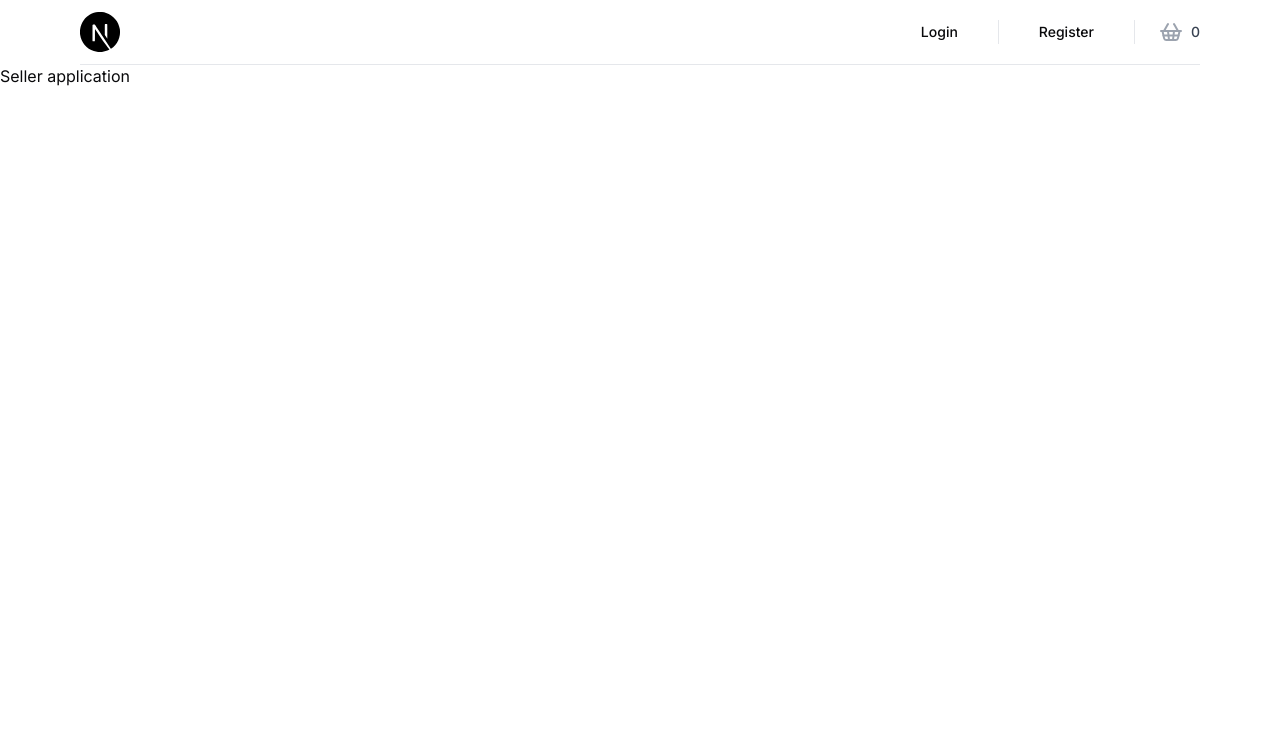
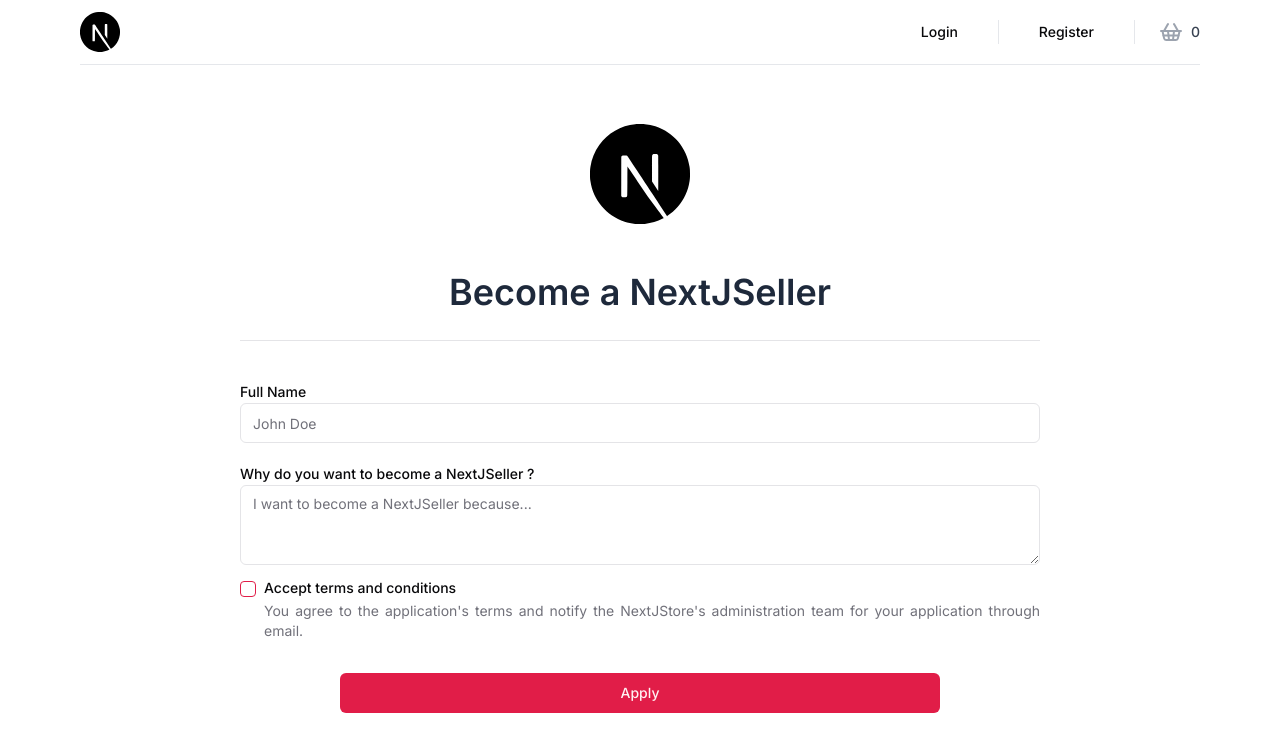
Before and after one commit to christosgkoutzis/NextJStore, a Next.js app: page /1/become-a-seller in a window 1280 px wide. Shown: the top 752 px of the page. Built offline with nearby package versions, Linux system fonts and the light colour scheme; no server answers.

Commit message:
Added functionality for /become-a-seller dynamic route (notifies admin through NextJStore email)

```diff
--- a/src/app/[username]/become-a-seller/page.tsx
+++ b/src/app/[username]/become-a-seller/page.tsx
@@ -1,8 +1,111 @@
 'use client'
 
+import { useState, useEffect } from 'react'
+import { Button } from '@/components/ui/button'
+import { Checkbox } from '@/components/ui/checkbox'
+import { Input } from '@/components/ui/input'
+import { Label } from '@/components/ui/label'
+import { Textarea } from '@/components/ui/textarea'
+import { Icons } from '@/components/icons'
+import { usePathname, useRouter } from 'next/navigation'
+import SuccessAlert from '@/components/SuccessAlert'
+import ErrorAlert from '@/components/ErrorAlert'
+import { sellerApplication } from '@/lib/mailer/sellerApplication'
+
 const Page = () => {
-  return(
-    <p>Seller application</p>
+  const router = useRouter();
+  const [formSubmitted, setFormSubmitted] = useState(Boolean);
+  const [name, setName] = useState(String);
+  const [description, setDescription] = useState(String);
+  const [termsAccepted, setTermsAccepted] = useState(Boolean);
+  const [hasErrors, sethasErrors] = useState('');
+   // Gets dynamic pathname from hook (/[username]/my-products)
+   const pathname = usePathname();
+   // Extract the username part of the path by spliting the pathname string to an array of strings using the "/" character as a dividing point
+   const username = pathname.split('/')[1];
+
+  const handleSubmit = async (event: { preventDefault: () => void }) => {
+    event.preventDefault()
+    setFormSubmitted(true);
+    try {
+      // Sends email to nextjstore@gmail.com with the application
+      const submitResult = await sellerApplication(name, username, description);
+      if ("error" in submitResult){
+        sethasErrors(submitResult.error)
+      }
+      else{
+        sethasErrors('');
+      }
+    } catch (error) {
+      console.error('Error submitting product:', error);
+      sethasErrors('Unexpected error while submitting the product');
+      return {error};
+    }
+  }
+
+  useEffect(() => {
+    // Reset formSubmitted to false after 2.5 seconds if hasErrors log isn't empty
+    if (formSubmitted && hasErrors !== '') {
+      const timer = setTimeout(() => {
+        setFormSubmitted(false);
+      }, 2500);
+      return () => clearTimeout(timer);
+    }
+    else if (formSubmitted && hasErrors === '') {
+      const timer = setTimeout(() => { router.push('/')}, 4000);
+      return () => {
+        clearTimeout(timer)
+       }
+    }
+  }, [formSubmitted, hasErrors]);
+
+  return (
+    <>
+      <div className="container relative flex pt-12 flex-col items-center justify-center lg:px-0">
+        <div className="mx-auto flex w-full flex-col justify-center space-y-6 sm:w-[800px]">
+          {(formSubmitted) ? (( hasErrors == '') ? <SuccessAlert successMessage='Application submitted successfully. It will soon be checked by our administration team.' /> : <ErrorAlert errorMessage={hasErrors} />)  : null}
+          <div className="flex flex-col py-3">
+            <div className='justify-center flex'>
+              <Icons.site_logo className='h-[100px] w-[100px]'/>
+            </div>
+            <div>
+              <h3 className="text-2xl sm:text-3xl md:text-4xl text-center font-semibold border-b p-7 text-slate-800 mt-5">Become a NextJSeller</h3>
+            </div>
+          </div>
+          <div className="grid gap-6">
+            <form onSubmit= {handleSubmit}>
+              <div className="grid gap-2">
+                <div className="grid gap-1 py-2">
+                  <Label htmlFor='name'>Full Name</Label>
+                  <Input id='name' name='name' placeholder='John Doe' value={name} onChange={(e) => setName(e.target.value)} required />
+                </div>
+                <div className="grid gap-1 py-2">
+                  <Label htmlFor='description'>Why do you want to become a NextJSeller ?</Label>
+                  <Textarea id='description' name='description' placeholder='I want to become a NextJSeller because...' value={description} onChange={(e) => setDescription(e.target.value)} required />
+                </div>
+                <div className="items-top flex space-x-2">
+                  <Checkbox id="terms" checked={termsAccepted} onCheckedChange={() => setTermsAccepted(!termsAccepted)} required/>
+                  <div className="grid gap-1.5 leading-none">
+                    <label
+                      htmlFor="terms"
+                      className="text-sm font-medium leading-none peer-disabled:cursor-not-allowed peer-disabled:opacity-70">
+                      Accept terms and conditions
+                    </label>
+                    <p className="text-sm text-muted-foreground text-justify">
+                      You agree to the application's terms and notify the NextJStore's administration team for your application through email.
+                    </p>
+                  </div>
+                </div>
+                <div className="flex justify-center">
+                  <Button type="submit" className='mt-6 mb-6 md:w-3/4 w-full'>Apply</Button>
+                </div>
+              </div>
+            </form>
+          </div>
+        </div>
+      </div>
+    </>
   )
 }
-export default Page;
+
+export default Page
--- a/src/app/[username]/my-products/page.tsx
+++ b/src/app/[username]/my-products/page.tsx
@@ -9,7 +9,6 @@
   const pathname = usePathname();
   // Extract the username part of the path by spliting the pathname string to an array of strings using the "/" character as a dividing point
   const username = pathname.split('/')[1];
-  console.log('username:', username)
   return (
     <MaxWidthWrapper>
       <div className="flex flex-col md:flex-row">
--- a/src/components/ProductCards.tsx
+++ b/src/components/ProductCards.tsx
@@ -6,7 +6,6 @@
 import { useEffect, useState } from "react";
 import { buttonVariants } from "./ui/button";
 import Link from "next/link";
-import productSubmit from "@/lib/product-submit";
 
 // Declares expected API response for a single product
 interface UserProduct {
--- /dev/null
+++ b/src/lib/mailer/sellerApplication.ts
@@ -0,0 +1,28 @@
+"use server"
+
+import nodemailer from 'nodemailer';
+
+// Sends emails through nodemailer library
+export const sellerApplication = async(name: string, username: string, description: string ) => {
+  try {
+    // Transporter sends email through nodemailer
+    var transporter = nodemailer.createTransport({
+      host: process.env.NEXT_PUBLIC_SMTP_HOST,
+      port: process.env.NEXT_PUBLIC_SMTP_PORT,
+      auth: {
+        user: process.env.NEXT_PUBLIC_SMTP_USERNAME,
+        pass: process.env.NEXT_PUBLIC_SMTP_PASSWORD,
+      }
+    } as any);
+    const mailOptions = {
+      from: process.env.NEXT_PUBLIC_SMTP_USERNAME,
+      to: process.env.NEXT_PUBLIC_SMTP_USERNAME,
+      subject: `${name}: Seller Application`,
+      text: `Username: ${username}, Why to become a seller? ${description}`
+    }
+    const mailer = await transporter.sendMail(mailOptions);
+    return mailer;
+  } catch (error:any) {
+    return ({error: error.message});
+  }
+}
```
